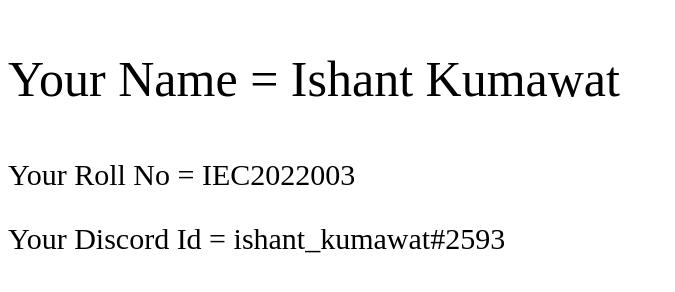
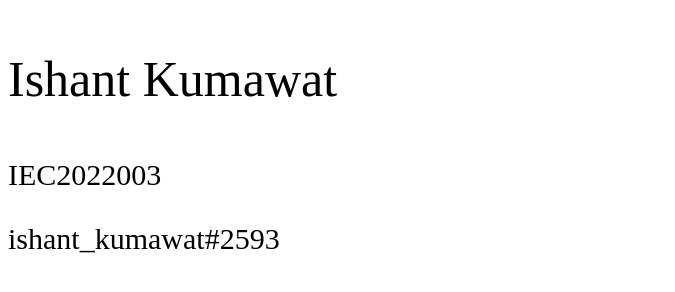
Before and after one commit to GeekHaven/Git_Ready, a plain HTML site: page insanecoder02.html in a window 1280 px wide. Shown: the whole page, without its empty margins (0-675 px from the left). Drawn offline with Linux system fonts and the light colour scheme.

Commit message:
task1 done

```diff
--- a/index.html
+++ b/insanecoder02.html
@@ -7,8 +7,8 @@
     <title>Document</title>
 </head>
 <body>
-    <p style="font-size:50px">Your Name = Ishant Kumawat</p>
-    <p style="font-size:30px">Your Roll No = IEC2022003</p>
-    <p style="font-size:30px">Your Discord Id = ishant_kumawat#2593</p>
+    <p style="font-size:50px"> Ishant Kumawat</p>
+    <p style="font-size:30px">IEC2022003</p>
+    <p style="font-size:30px">ishant_kumawat#2593</p>
 </body>
 </html>
```
